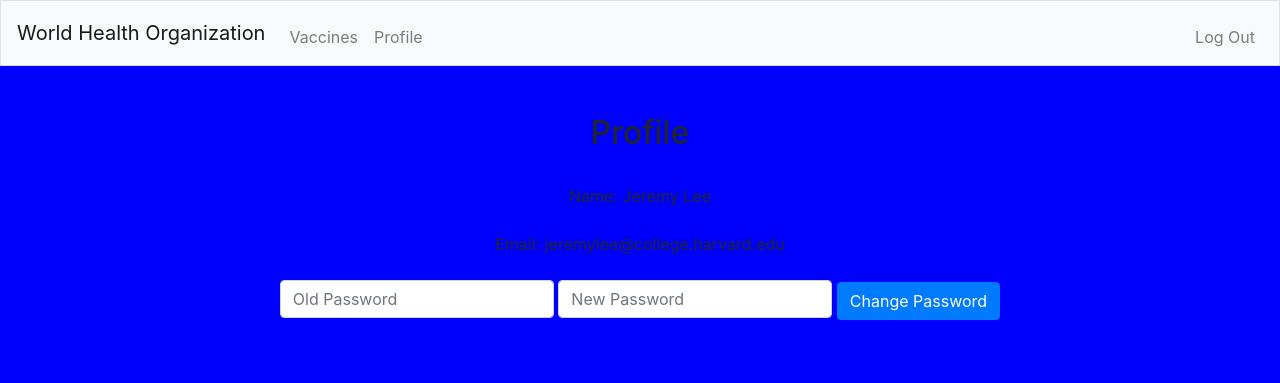
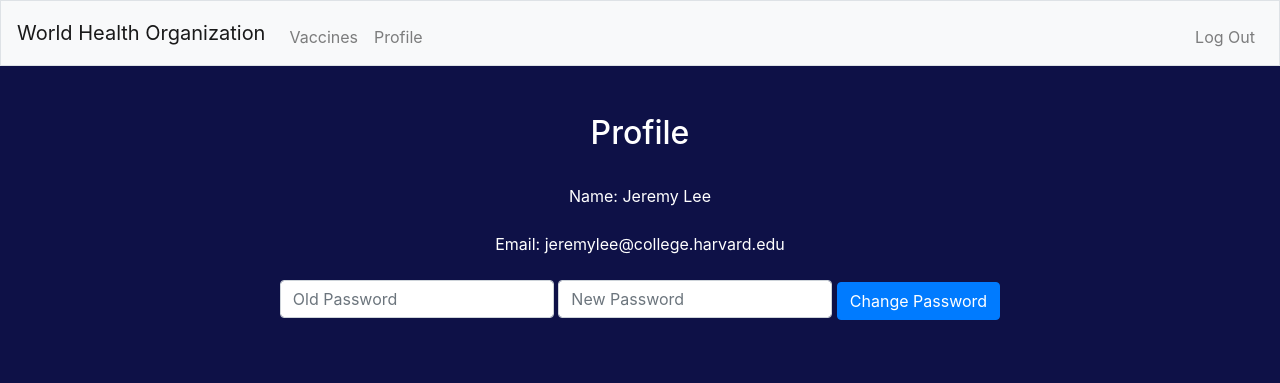
Before and after one commit to jeremylee73/T4SG-Technical-Challenge, a Flask app: page /profile in a window 1280 px wide. Shown: the top 383 px of the page. Run offline with Flask 2, Linux system fonts and the light colour scheme; a user stored in the database is signed in; data comes from the database, SQL or seed files in the repository.

Commit message:
Added link to website and style changes

```diff
--- a/static/styles.css
+++ b/static/styles.css
@@ -18,5 +18,5 @@
 
 body
 {
-  background-color: blue;
+  background-color: #0e1147;
 }
--- a/templates/home.html
+++ b/templates/home.html
@@ -5,7 +5,7 @@
 {% endblock %}
 
 {% block main %}
-    <div class="section">
+    <div class="section text-white h2">
       You're logged in!
     </div>
 {% endblock %}
--- a/templates/index.html
+++ b/templates/index.html
@@ -14,5 +14,7 @@
     <div class="section text-white h2">
       Welcome! Please register or log in.
     </div>
-    <img src="/static/WHO-logo.png">
+    <a href="https://www.who.int/">
+      <img src="/static/WHO-logo.png">
+    </a>
 {% endblock %}
--- a/templates/profile.html
+++ b/templates/profile.html
@@ -5,9 +5,11 @@
 {% endblock %}
 
 {% block main %}
-    <h2>Profile</h2><br>
-    Name: {{ user[0] }}<br><br>
-    Email: {{ user[1] }} <br><br>
+    <div class="text-white">
+      <h2>Profile</h2><br>
+      Name: {{ user[0] }}<br><br>
+      Email: {{ user[1] }} <br><br>
+    </div>
     <form action="/profile" method="post" class="center">
         <div class="form-group">
             <input class="form-control" name="old_password" type="password" placeholder="Old Password" autocomplete="off" type="text">
```
